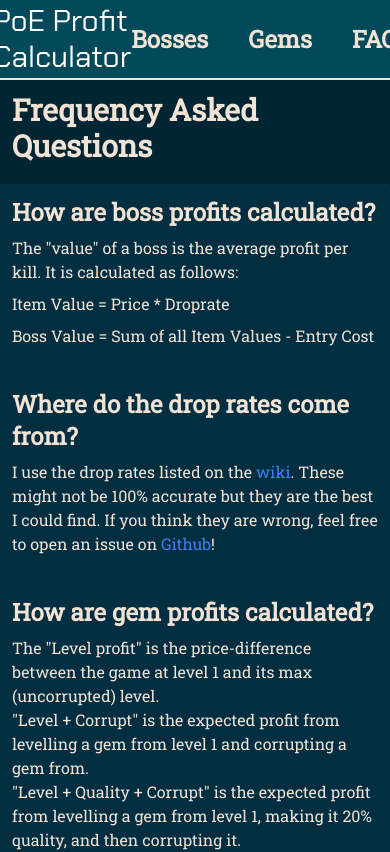
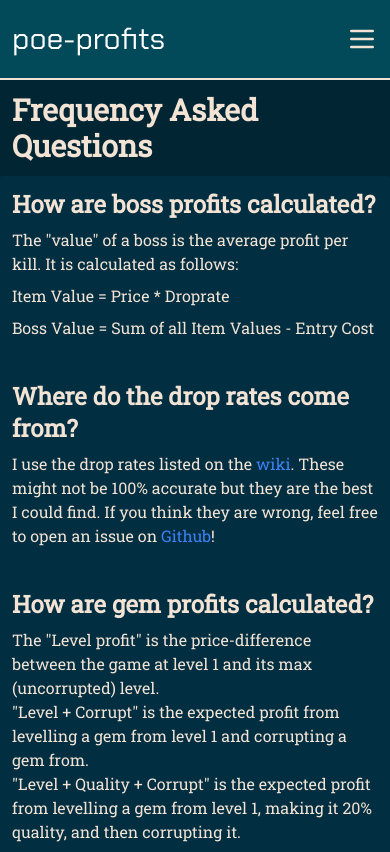
Before and after one commit to sjohan99/poe-profit-calc, a Next.js app in the folder client/: page /faq in a window 390 px wide. Shown: the top 852 px of the page. Built offline with nearby package versions, Linux system fonts and the light colour scheme.

Commit message:
Make navbar responsive

```diff
--- a/client/src/app/layout.tsx
+++ b/client/src/app/layout.tsx
@@ -1,11 +1,11 @@
 import "~/styles/globals.css";
-import Link from "next/link";
 import { Roboto_Slab, Chakra_Petch } from "next/font/google";
 import { Analytics } from "@vercel/analytics/react";
 import { SpeedInsights } from "@vercel/speed-insights/next";
 import { CenterContent } from "~/components/center-content";
 import PageTitle from "@components/page-title";
 import Footer from "./footer";
+import TopNav from "./navbar";
 
 const robotoSlab = Roboto_Slab({
   weight: "400",
@@ -24,36 +24,6 @@
   icons: [{ rel: "favicon", url: "/favicon.ico" }],
 };
 
-function TopNav() {
-  return (
-    <div className="flex h-20 w-full justify-center border-b-2 border-secondary-1 bg-accent-1 -2xl:px-3">
-      <div className="flex-none -lg:min-w-0"></div>
-      <nav className="flex max-w-screen-2xl grow items-center justify-between text-2xl font-semibold">
-        <Link
-          href="/"
-          className={
-            chakraPetch.className + " text-3xl font-bold italic text-white"
-          }
-        >
-          PoE Profit Calculator
-        </Link>
-        <div className="flex gap-x-10">
-          <Link href="/" className="hover:underline">
-            Bosses
-          </Link>
-          <Link href="/gems" className="hover:underline">
-            Gems
-          </Link>
-          <Link href="/faq" className="hover:underline">
-            FAQ
-          </Link>
-        </div>
-      </nav>
-      <div className="flex-none -lg:min-w-0"></div>
-    </div>
-  );
-}
-
 export default function RootLayout({
   children,
 }: {
@@ -63,11 +33,9 @@
     <html lang="en" className={`${robotoSlab.className}`}>
       <body className="flex min-h-screen flex-col justify-between">
         <div className="min-h-screen">
-          <TopNav />
+          <TopNav logoFont={chakraPetch} />
           <PageTitle />
-          <CenterContent className="my-2" background="bg-primary">
-            {children}
-          </CenterContent>
+          <CenterContent background="bg-primary">{children}</CenterContent>
         </div>
         <div>
           <CenterContent>
--- /dev/null
+++ b/client/src/app/navbar.tsx
@@ -0,0 +1,170 @@
+"use client";
+
+import { type NextFont } from "next/dist/compiled/@next/font";
+import Link from "next/link";
+import { useState } from "react";
+import { CenterContent } from "~/components/center-content";
+
+type NavLinkProps = {
+  href: string;
+  text: string;
+};
+
+const navLinks: NavLinkProps[] = [
+  { href: "/", text: "Bosses" },
+  { href: "/gems", text: "Gems" },
+  { href: "/faq", text: "FAQ" },
+];
+
+const title = "poe-profits";
+
+export default function Topnav({ logoFont }: { logoFont: NextFont }) {
+  return (
+    <div>
+      <TopNavBig logoFont={logoFont} links={navLinks} />
+      <TopNavSmall logoFont={logoFont} links={navLinks} />
+    </div>
+  );
+}
+
+function TopNavBig({
+  logoFont,
+  links,
+}: {
+  logoFont: NextFont;
+  links: NavLinkProps[];
+}) {
+  return (
+    <div className="flex h-20 w-full justify-center border-b-2 border-secondary-1 bg-accent-1 -2xl:px-3 -lg:hidden">
+      <div className="flex-none -lg:min-w-0"></div>
+      <nav className="flex max-w-screen-2xl grow items-center justify-between text-2xl font-semibold">
+        <Link
+          href="/"
+          className={
+            logoFont.className + " text-3xl font-bold italic text-white"
+          }
+        >
+          {title}
+        </Link>
+
+        <div className="flex gap-x-10 -lg:hidden">
+          {links.map((link) => (
+            <Link key={link.text} href={link.href}>
+              {link.text}
+            </Link>
+          ))}
+        </div>
+      </nav>
+      <div className="flex-none -lg:min-w-0"></div>
+    </div>
+  );
+}
+
+function TopNavSmall({
+  logoFont,
+  links,
+}: {
+  logoFont: NextFont;
+  links: NavLinkProps[];
+}) {
+  const [isMenuOpen, setIsMenuOpen] = useState(false);
+
+  function Cross() {
+    return (
+      <svg
+        width="32px"
+        height="32px"
+        viewBox="0 0 24 24"
+        fill="none"
+        xmlns="http://www.w3.org/2000/svg"
+        onClick={() => setIsMenuOpen(!isMenuOpen)}
+        className="cursor-pointer"
+      >
+        <path
+          d="M19 5L5 19M5.00001 5L19 19"
+          stroke="#000000"
+          strokeWidth="1.5"
+          strokeLinecap="round"
+          strokeLinejoin="round"
+          className="stroke-secondary-1"
+        />
+      </svg>
+    );
+  }
+
+  function Burger() {
+    return (
+      <svg
+        width="32px"
+        height="32px"
+        viewBox="0 0 24 24"
+        fill="none"
+        xmlns="http://www.w3.org/2000/svg"
+        onClick={() => setIsMenuOpen(!isMenuOpen)}
+        className="cursor-pointer"
+      >
+        <path
+          d="M4 18L20 18"
+          stroke="#000000"
+          strokeWidth="2"
+          strokeLinecap="round"
+          className="stroke-secondary-1"
+        />
+        <path
+          d="M4 12L20 12"
+          stroke="#000000"
+          strokeWidth="2"
+          strokeLinecap="round"
+          className="stroke-secondary-1"
+        />
+        <path
+          d="M4 6L20 6"
+          stroke="#000000"
+          strokeWidth="2"
+          strokeLinecap="round"
+          className="stroke-secondary-1"
+        />
+      </svg>
+    );
+  }
+
+  function Menu() {
+    if (!isMenuOpen) return null;
+
+    return (
+      <div>
+        <div className="flex flex-col items-center justify-end gap-4 pt-3 text-xl font-semibold">
+          {links.map((link) => (
+            <Link key={link.text} href={link.href}>
+              {link.text}
+            </Link>
+          ))}
+        </div>
+        <CenterContent childrenContainerClassName="pb-0">
+          <div className="border-t border-accent-1"></div>
+        </CenterContent>
+      </div>
+    );
+  }
+
+  return (
+    <div className="lg:hidden">
+      <div className="grid min-h-20 w-full grid-cols-6 border-b-2 border-secondary-1 bg-accent-1 -2xl:px-3">
+        <div className="col-span-5 flex max-w-screen-2xl grow items-center justify-between text-2xl font-semibold">
+          <Link
+            href="/"
+            className={
+              logoFont.className + " text-3xl font-bold italic text-white"
+            }
+          >
+            {title}
+          </Link>
+        </div>
+        <div className="flex items-center justify-end">
+          {isMenuOpen ? <Cross /> : <Burger />}
+        </div>
+      </div>
+      <Menu />
+    </div>
+  );
+}
--- a/client/src/components/center-content.tsx
+++ b/client/src/components/center-content.tsx
@@ -2,17 +2,21 @@
   children: React.ReactNode;
   background?: string;
   className?: string;
+  childrenContainerClassName?: string;
 };
 
 export function CenterContent(props: CenterContentProps) {
   const extra_styling = props.className ?? "";
+  const childrenContainerClassName = props.childrenContainerClassName ?? "";
   return (
     <div className={`flex justify-center ${extra_styling}`.trim()}>
       <div className="flex-none -lg:min-w-0"></div>
       <div
         className={`max-w-screen-2xl grow rounded-sm ${props.background ?? ""}`.trim()}
       >
-        <div className={"px-3 py-3"}>{props.children}</div>
+        <div className={`px-3 py-3 ${childrenContainerClassName}`}>
+          {props.children}
+        </div>
       </div>
       <div className="flex-none -lg:min-w-0"></div>
     </div>
```
